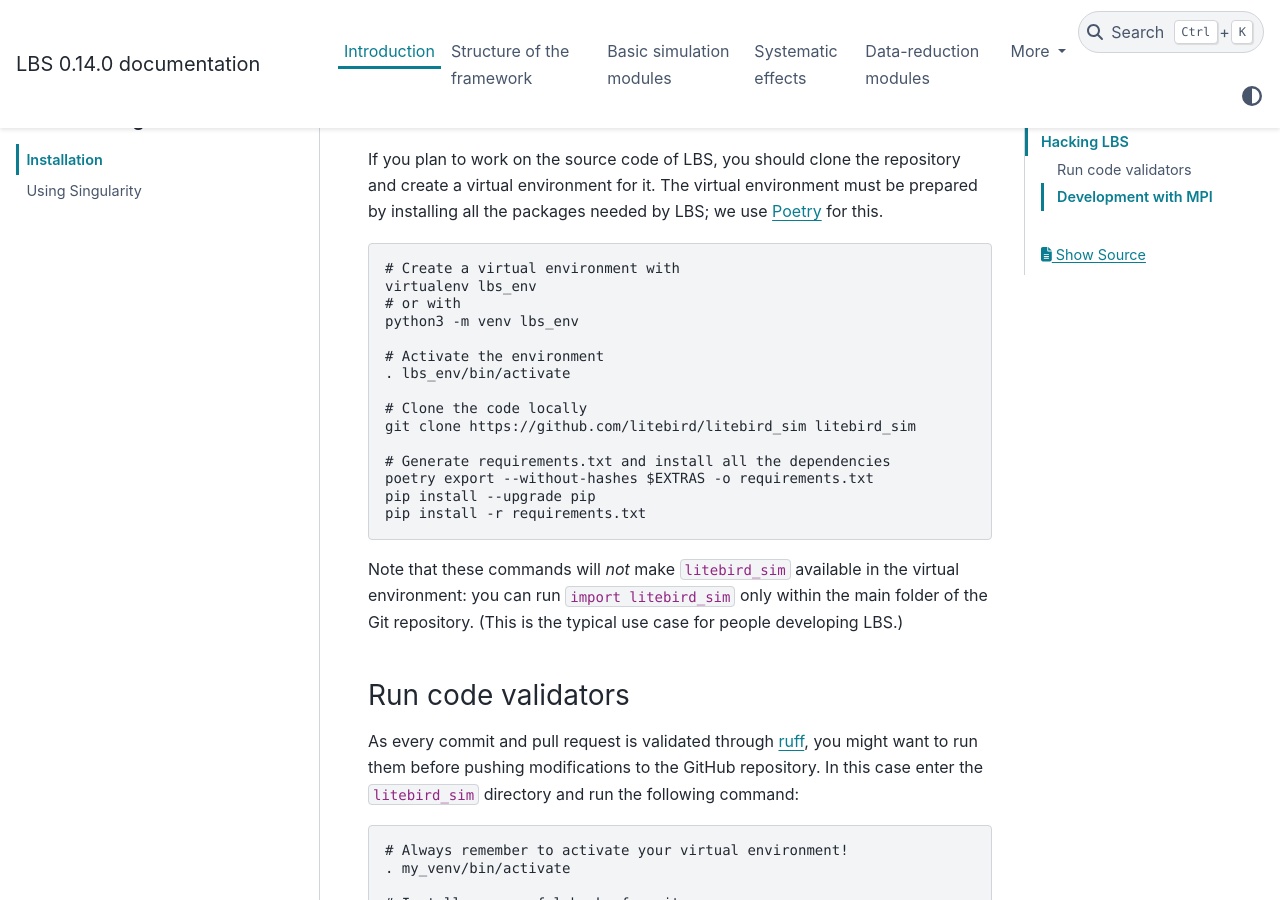
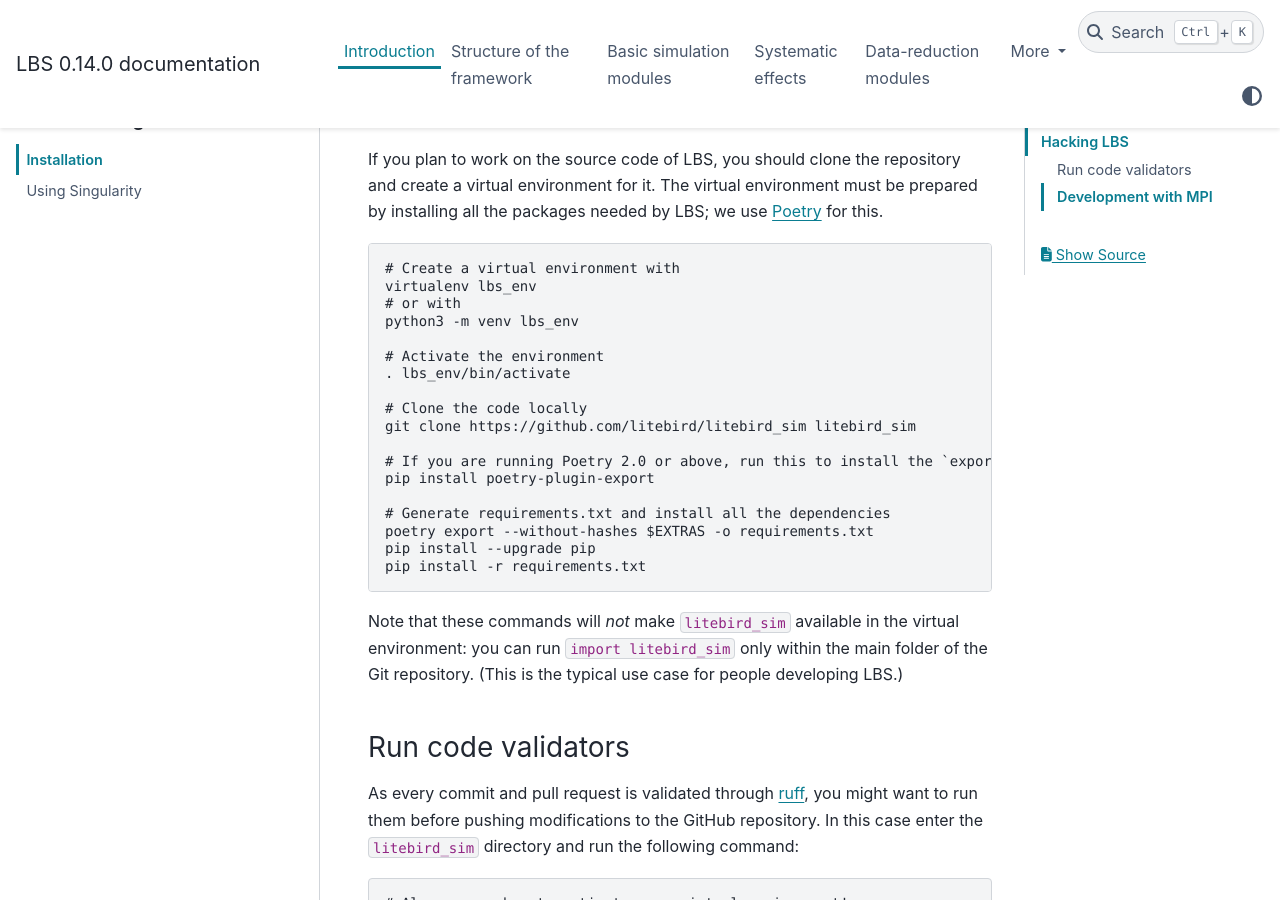
Before and after one commit to litebird/litebird_sim, a Sphinx documentation site: the page built from docs/source/installation.rst, in a window 1280 px wide and 900 px high, scrolled down 949 px. Built offline with Sphinx 7.4.7 and the PyData theme 0.15.4, drawn with Linux system fonts in a browser that asks for light colours.

Commit message:
Update installation.rst
Mention that you must install `poetry-plugin-export` if you’re using a recent version of Poetry (≥2.0)

```diff
--- a/docs/source/installation.rst
+++ b/docs/source/installation.rst
@@ -66,6 +66,9 @@ for this.
    # Clone the code locally
    git clone https://github.com/litebird/litebird_sim litebird_sim
 
+   # If you are running Poetry 2.0 or above, run this to install the `export` plugin
+   pip install poetry-plugin-export
+
    # Generate requirements.txt and install all the dependencies
    poetry export --without-hashes $EXTRAS -o requirements.txt
    pip install --upgrade pip
```
